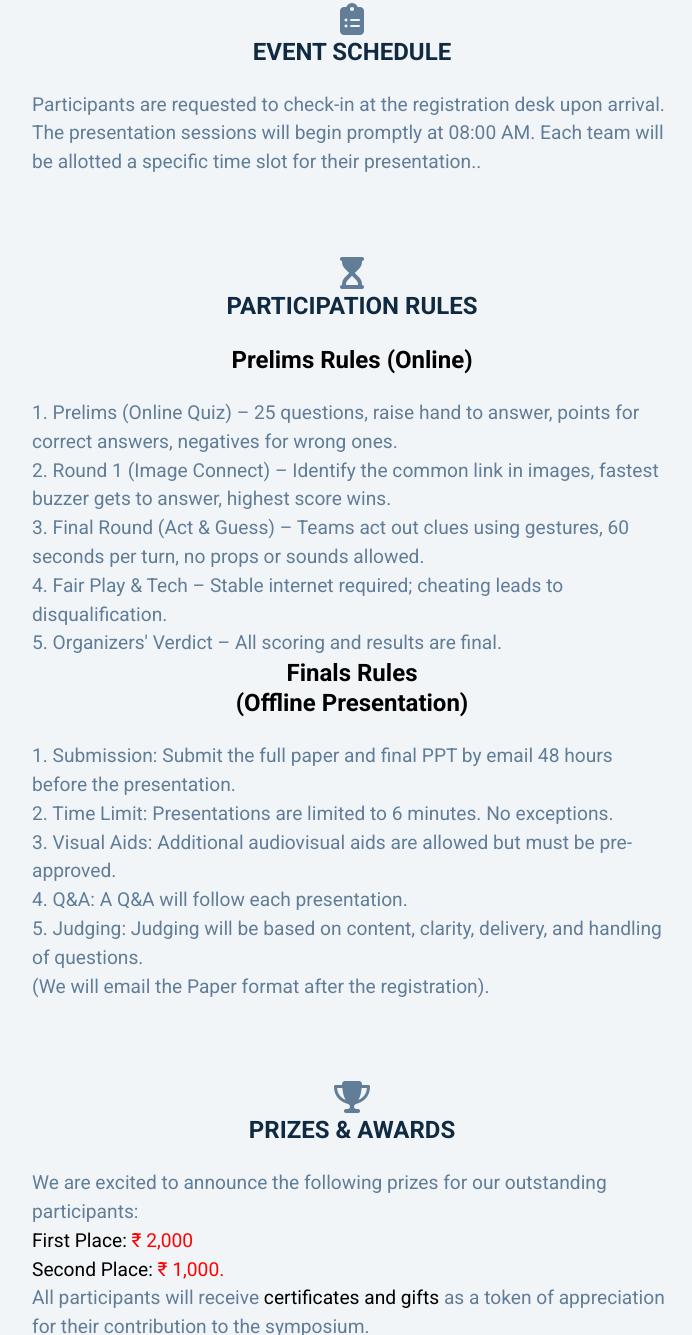
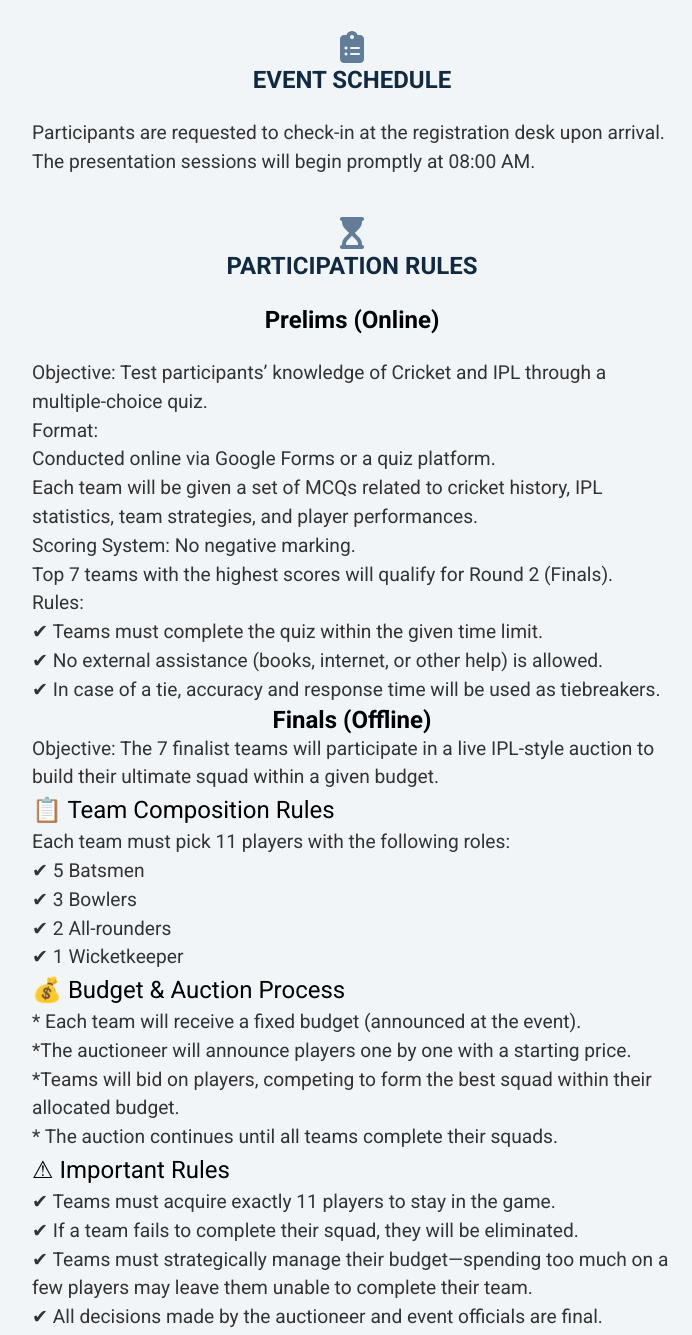
Before and after one commit to bavanagaranR/madasa25, a plain HTML site: page ipl.html in a window 1280 px wide. Shown: the part 1777-3112 px from the top of the page, without its empty margins (288-980 px from the left). Drawn offline with Linux system fonts and the light colour scheme; a web font is replaced by a local one.

Commit message:
event text color change

```diff
--- a/event.css
+++ b/event.css
@@ -358,7 +358,7 @@ z-index: 10000;
 
 }
 .feature-text{
-    color: var(--clr-grey-2);
+    color:var(--clr-dark);
     max-width: 70%;
     margin: 0 auto;
     text-align: left;
@@ -394,7 +394,7 @@ z-index: 10000;
 
 
         .feature-text{
-            color: var(--clr-grey-2);
+            color: var(--clr-dark);
             max-width: 80%;
             margin: 0 25%;
             text-align: left;
--- a/ipl.html
+++ b/ipl.html
@@ -95,7 +95,7 @@
             <span class="features-icon"><i class="fa-regular fa-newspaper"></i></i></span>
             <h3 class="feature-title">Event <Details></Details></h3>
             <p class="feature-text">
-                Paper Presentation is a premier event at our college symposium designed for students to showcase their research and innovative ideas in a competitive format. This event is a fantastic opportunity for students from various disciplines to present their findings and engage with fellow academics.
+              Welcome to the IPL Auction , where cricket enthusiasts and strategists come together for an exciting competition! This event is designed to test participants on their cricket knowledge and tactical decision-making through two dynamic rounds. The competition is structured to create an engaging and competitive environment, offering an experience similar to the real IPL auction process.
             </p>
 
         </div>
@@ -113,48 +113,82 @@
         <div class="feature">
             <span class="features-icon"><i class="fa-solid fa-clipboard-list"></i></span>
             <h3 class="feature-title">Event Schedule</h3>
-            <p class="feature-text">Participants are requested to check-in at the registration desk upon arrival. The presentation sessions will begin promptly at 08:00 AM. Each team will be allotted a specific time slot for their presentation..</p>
-        </div>
+            <p class="feature-text">Participants are requested to check-in at the registration desk upon arrival. The presentation sessions will begin promptly at 08:00 AM. </p>
         <div class="feature">
             <span class="features-icon"><i class="fa-solid fa-hourglass-start"></i></span>
             <h3 class="feature-title">Participation Rules</h3>
-            <h4 style="font-size: 1.5rem; color:black; margin-bottom: 1.5rem;">Prelims Rules (Online)</h4>
+            <h4 style="font-size: 1.5rem; color:black; margin-bottom: 1.5rem;">Prelims (online) </h4>
+
             <p class="feature-text">
+                Objective: Test participants’ knowledge of Cricket and IPL through a multiple-choice quiz.
+                <br>
 
-                1. Prelims (Online Quiz) – 25 questions, raise hand to answer, points for correct answers, negatives for wrong ones.
+Format:
 <br>
 
-                2. Round 1 (Image Connect) – Identify the common link in images, fastest buzzer gets to answer, highest score wins.
+Conducted online via Google Forms or a quiz platform.
+<br>
+Each team will be given a set of MCQs related to cricket history, IPL statistics, team strategies, and player performances.
 
-                <br>
-                3. Final Round (Act & Guess) – Teams act out clues using gestures, 60 seconds per turn, no props or sounds allowed.
-                <br>
-
-                4. Fair Play & Tech – Stable internet required; cheating leads to disqualification.
-                <br>
-
-                5. Organizers' Verdict – All scoring and results are final.
-                <br>
+<br>
+Scoring System:  No negative marking.
+<br>
+Top 7 teams with the highest scores will qualify for Round 2 (Finals).
+<br>
+Rules:
+<br>
+✔ Teams must complete the quiz within the given time limit.
+<br>
+✔ No external assistance (books, internet, or other help) is allowed.
+<br>
+✔ In case of a tie, accuracy and response time will be used as tiebreakers.
+<br>
             </p>
-            <h4 style="font-size: 1.5rem; color:black; ">Finals Rules </h4>
-            <h4 style="font-size: 1.5rem; color:black; margin-bottom: 1.5rem;">(Offline Presentation) </h4>
+            <h4 style="font-size: 1.5rem; color:black; ">Finals (Offline) </h4>
+            <!-- <h4 style="font-size: 1.5rem; color:black; margin-bottom: 1.5rem;"></h4> -->
 
             <p class="feature-text">
 
 
-                1. Submission: Submit the full paper and final PPT by email 48 hours before the presentation.
+
+                Objective: The 7 finalist teams will participate in a live IPL-style auction to build their ultimate squad within a given budget.
                 <br>
-                2. Time Limit: Presentations are limited to 6 minutes. No exceptions.
+                <span style="font-size: 1.5rem; color: black;"> 📋 Team Composition Rules</span>
+
                 <br>
-                3. Visual Aids: Additional audiovisual aids are allowed but must be pre-approved.
+                Each team must pick 11 players with the following roles:
                 <br>
-                4. Q&A: A Q&A will follow each presentation.
+                ✔ 5 Batsmen
                 <br>
-                5. Judging: Judging will be based on content, clarity, delivery, and handling of questions.
+                ✔ 3 Bowlers
                 <br>
+                ✔ 2 All-rounders
+                <br>
+                ✔ 1 Wicketkeeper
+                <br>
+                <span style="font-size: 1.5rem; color: black;"> 💰 Budget & Auction Process</span>
 
-                (We will email the Paper format after the registration).</p>
-        </div>
+
+                <br>
+               * Each team will receive a fixed budget (announced at the event).
+                <br>
+                *The auctioneer will announce players one by one with a starting price.
+                <br>
+                *Teams will bid on players, competing to form the best squad within their allocated budget.
+                <br>
+               * The auction continues until all teams complete their squads.
+                <br>
+               <span style="font-size: 1.5rem; color: black;">⚠ Important Rules</span>
+                <br>
+                ✔ Teams must acquire exactly 11 players to stay in the game.
+                <br>
+                ✔ If a team fails to complete their squad, they will be eliminated.
+                <br>
+                ✔ Teams must strategically manage their budget—spending too much on a few players may leave them unable to complete their team.
+                <br>
+                ✔ All decisions made by the auctioneer and event officials are final.
+                <br>
+            </p></div>
         <div class="feature">
             <span class="features-icon"><i class="fa-solid fa-trophy"></i></i></span>
             <h3 class="feature-title">Prizes & Awards</h3>
```
